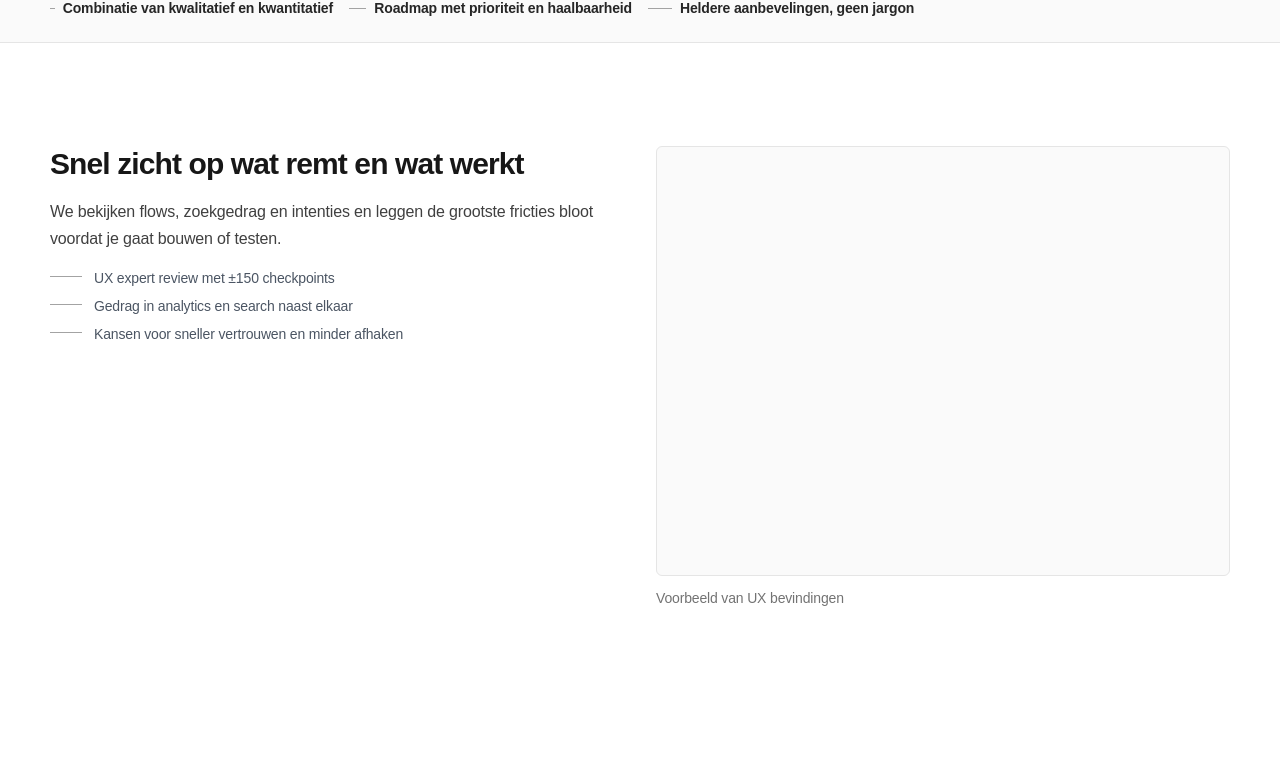
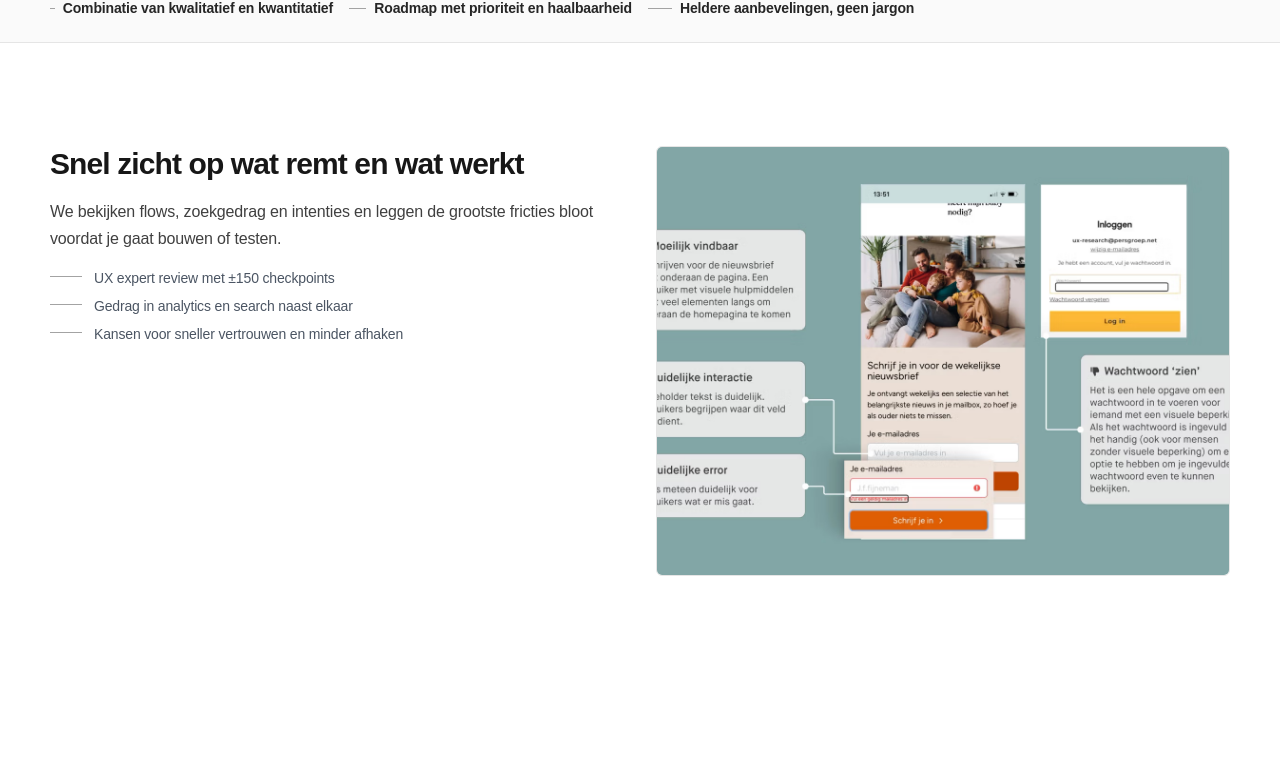
Before and after one commit to ProjectBibo/EcomMeasure3, a React (Vite) app: page /cro in a window 1280 px wide. Shown: the part 773-1554 px from the top of the page. Built offline with nearby package versions, Linux system fonts and the light colour scheme.

Commit message:
Add UX findings image to CRO help section

```diff
--- a/src/pages/Cro.jsx
+++ b/src/pages/Cro.jsx
@@ -36,7 +36,9 @@ const content = {
           "Gedrag in analytics en search naast elkaar",
           "Kansen voor sneller vertrouwen en minder afhaken",
         ],
-        imageLabel: "Voorbeeld van UX bevindingen",
+        imageSrc: "/Snel zicht op wat remt en wat werkt.svg",
+        imageAlt: "Snel zicht op wat remt en wat werkt",
+        imageLabel: null,
       },
       {
         title: "Van inzichten naar roadmap",
@@ -216,7 +218,9 @@ const content = {
           "Behaviour and search data side by side",
           "Opportunities to build trust and reduce drop-off",
         ],
-        imageLabel: "Examples of UX findings",
+        imageSrc: "/Snel zicht op wat remt en wat werkt.svg",
+        imageAlt: "See blockers and wins quickly",
+        imageLabel: null,
       },
       {
         title: "From insight to roadmap",
@@ -437,8 +441,16 @@ function HelpSection({ section, reversed }) {
         </div>
 
         <div className="space-y-3">
-          <div className="aspect-[4/3] w-full rounded-[6px] border border-neutral-200 bg-neutral-50" />
-          <p className="text-sm text-neutral-500">{section.imageLabel}</p>
+          {section.imageSrc ? (
+            <img
+              src={section.imageSrc}
+              alt={section.imageAlt}
+              className="aspect-[4/3] w-full rounded-[6px] border border-neutral-200 object-cover"
+            />
+          ) : (
+            <div className="aspect-[4/3] w-full rounded-[6px] border border-neutral-200 bg-neutral-50" />
+          )}
+          {section.imageLabel ? <p className="text-sm text-neutral-500">{section.imageLabel}</p> : null}
         </div>
       </div>
     </section>
```
